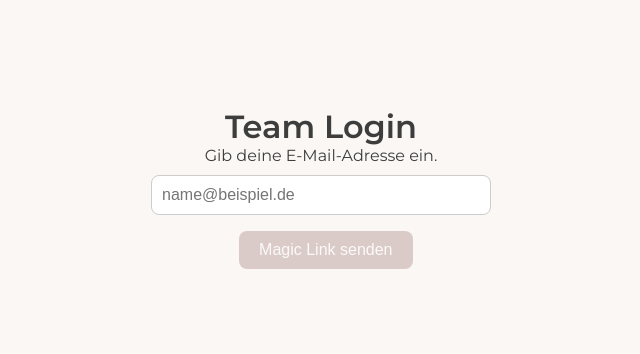
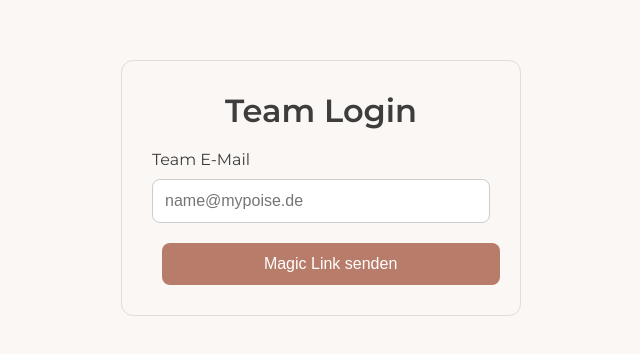
Before and after one commit to poiseconnect/Poiseconnect, a Next.js app: page /login in a window 1280 px wide. Shown: the part 212-566 px from the top of the page, without its empty margins (319-959 px from the left). Built offline with nearby package versions, Linux system fonts and the light colour scheme; no server answers.

Commit message:
Update page.jsx

```diff
--- a/app/login/page.jsx
+++ b/app/login/page.jsx
@@ -1,64 +1,113 @@
 "use client";
 
 import { useState } from "react";
+import { supabase } from "../lib/supabase";
 
 export default function LoginPage() {
   const [email, setEmail] = useState("");
-  const [sent, setSent] = useState(false);
+  const [message, setMessage] = useState(null);
+  const [error, setError] = useState(null);
+  const [loading, setLoading] = useState(false);
 
-  const sendLink = async () => {
-    const res = await fetch("/api/login", {
-      method: "POST",
-      headers: { "Content-Type": "application/json" },
-      body: JSON.stringify({ email }),
+  async function sendMagicLink(e) {
+    e.preventDefault();
+    setError(null);
+    setMessage(null);
+    setLoading(true);
+
+    const redirectUrl = "https://poiseconnect.vercel.app/auth/callback";
+
+    const { error } = await supabase.auth.signInWithOtp({
+      email: email.trim().toLowerCase(),
+      options: {
+        emailRedirectTo: redirectUrl,
+      },
     });
 
-    if (res.ok) {
-      setSent(true);
-    } else {
-      alert("Fehler – Magic Link konnte nicht gesendet werden.");
+    setLoading(false);
+
+    if (error) {
+      setError("Fehler – Magic Link konnte nicht gesendet werden.");
+      return;
     }
-  };
+
+    setMessage("Magic Link wurde gesendet! Bitte Posteingang prüfen.");
+  }
 
   return (
-    <div style={{ maxWidth: 340, margin: "80px auto", textAlign: "center" }}>
-      <h1>Team Login</h1>
+    <div
+      style={{
+        maxWidth: 400,
+        margin: "60px auto",
+        padding: "30px",
+        border: "1px solid #ddd",
+        borderRadius: 12,
+      }}
+    >
+      <h1 style={{ textAlign: "center", marginBottom: 20 }}>Team Login</h1>
 
-      {!sent ? (
-        <>
-          <p>Gib deine E-Mail-Adresse ein.</p>
+      <form onSubmit={sendMagicLink}>
+        <label style={{ display: "block", marginBottom: 10 }}>
+          Team E-Mail
+        </label>
+
         <input
           type="email"
-            placeholder="name@beispiel.de"
+          required
           value={email}
           onChange={(e) => setEmail(e.target.value)}
+          placeholder="name@mypoise.de"
           style={{
             width: "100%",
-              padding: 10,
+            padding: 12,
+            marginBottom: 20,
             borderRadius: 8,
             border: "1px solid #ccc",
-              marginTop: 10,
           }}
         />
 
         <button
-            onClick={sendLink}
+          type="submit"
+          disabled={loading}
           style={{
-              marginTop: 16,
-              padding: "10px 20px",
+            width: "100%",
+            padding: 12,
             borderRadius: 8,
-              background: "#A27C77",
-              color: "#fff",
-              border: "none",
+            background: "#b87c6a",
+            color: "white",
+            fontSize: 16,
             cursor: "pointer",
+            opacity: loading ? 0.6 : 1,
           }}
-            disabled={!email}
         >
-            Magic Link senden
+          {loading ? "Sende…" : "Magic Link senden"}
         </button>
-        </>
-      ) : (
-        <p>Magic Link wurde gesendet. Bitte prüfe dein E-Mail-Postfach.</p>
+      </form>
+
+      {message && (
+        <p
+          style={{
+            marginTop: 20,
+            color: "green",
+            fontWeight: "bold",
+            textAlign: "center",
+          }}
+        >
+          {message}
+        </p>
+      )}
+
+      {error && (
+        <p
+          style={{
+            marginTop: 20,
+            color: "red",
+            fontWeight: "bold",
+            textAlign: "center",
+          }}
+        >
+          {error}
+        </p>
       )}
     </div>
   );
```
Lines whose indentation alone changed are shown as unchanged.
